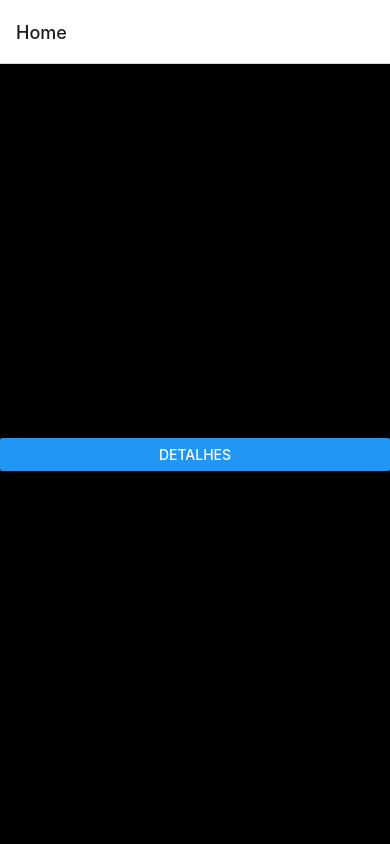
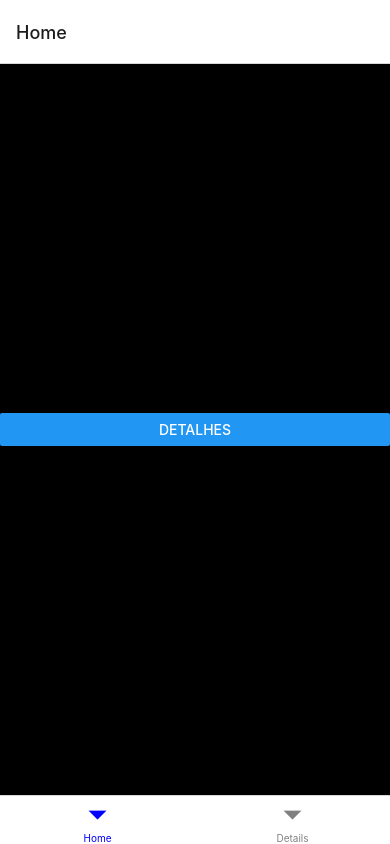
Before and after one commit to edsoncarlosdvp/MyAppPocs, a React Native app: screen / in a window 390 px wide. Built offline with nearby package versions, Linux system fonts and the light colour scheme.

Commit message:
Bottom Navigation

```diff
--- a/package.json
+++ b/package.json
@@ -20,6 +20,7 @@
     "styled-components": "^5.3.5"
   },
   "devDependencies": {
+    "@ant-design/icons": "^4.7.0",
     "@babel/core": "^7.12.9",
     "@babel/runtime": "^7.12.5",
     "@react-native-community/eslint-config": "^2.0.0",
--- /dev/null
+++ b/src/Routes/Tabs.routes.tsx
@@ -0,0 +1,25 @@
+import {createBottomTabNavigator} from '@react-navigation/bottom-tabs';
+import React from 'react';
+import {Details} from '../Views/Details';
+import {Home} from '../Views/Home';
+
+const {Navigator, Screen} = createBottomTabNavigator();
+
+export function TabRoutes() {
+  return (
+    <Navigator
+      screenOptions={{
+        tabBarActiveTintColor: 'blue',
+        tabBarInactiveTintColor: 'gray',
+      }}>
+      <Screen name="Home" component={Home} options={{tabBarLabel: 'Home'}} />
+      <Screen
+        name="Details"
+        component={Details}
+        options={{
+          tabBarLabel: 'Details',
+        }}
+      />
+    </Navigator>
+  );
+}
--- a/src/Routes/index.tsx
+++ b/src/Routes/index.tsx
@@ -1,11 +1,11 @@
 import {NavigationContainer} from '@react-navigation/native';
 import React from 'react';
-import {StackRoutes} from './Stack.routes';
+import {TabRoutes} from './Tabs.routes';
 
 export function Routes() {
   return (
     <NavigationContainer>
-      <StackRoutes />
+      <TabRoutes />
     </NavigationContainer>
   );
 }
```
Also changed, not shown: 1 other file (tests, documents, lock files or other folders).
